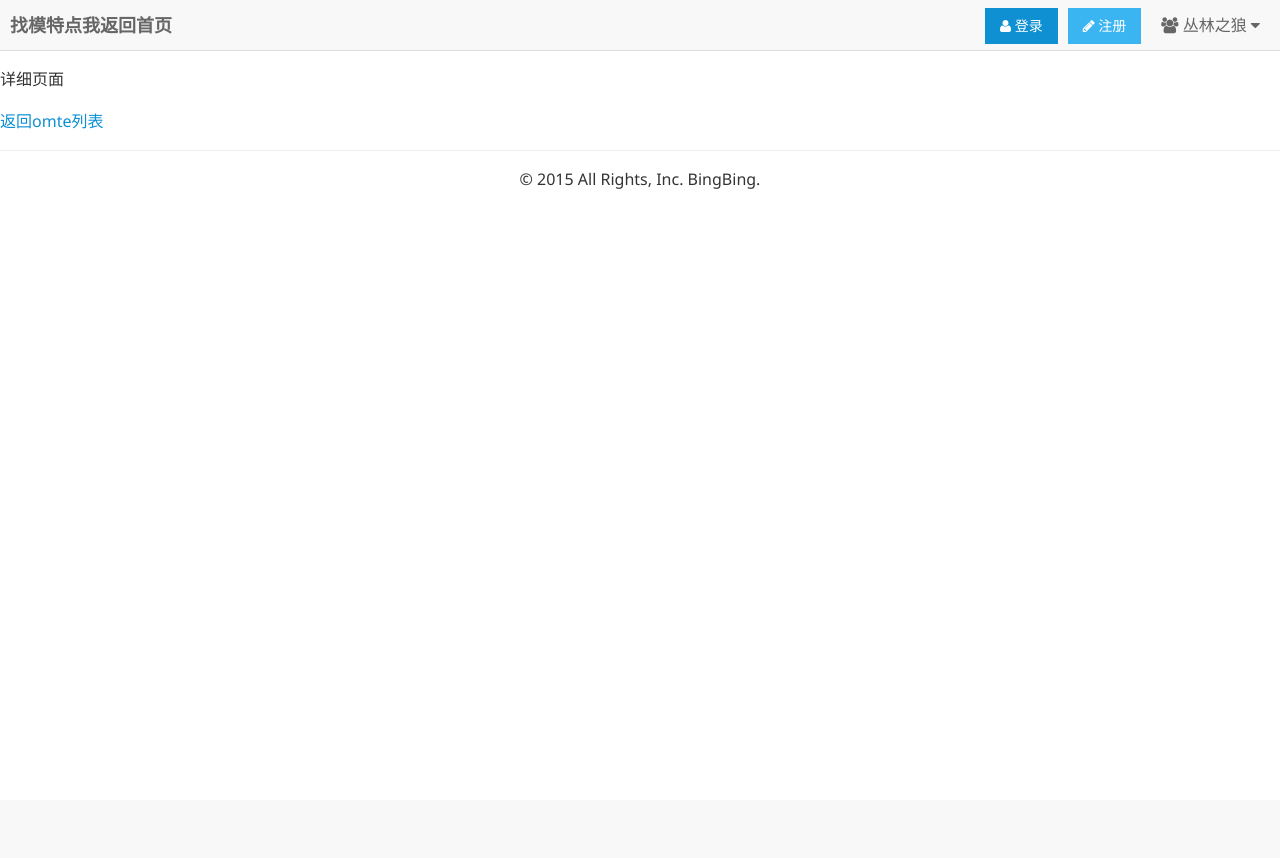
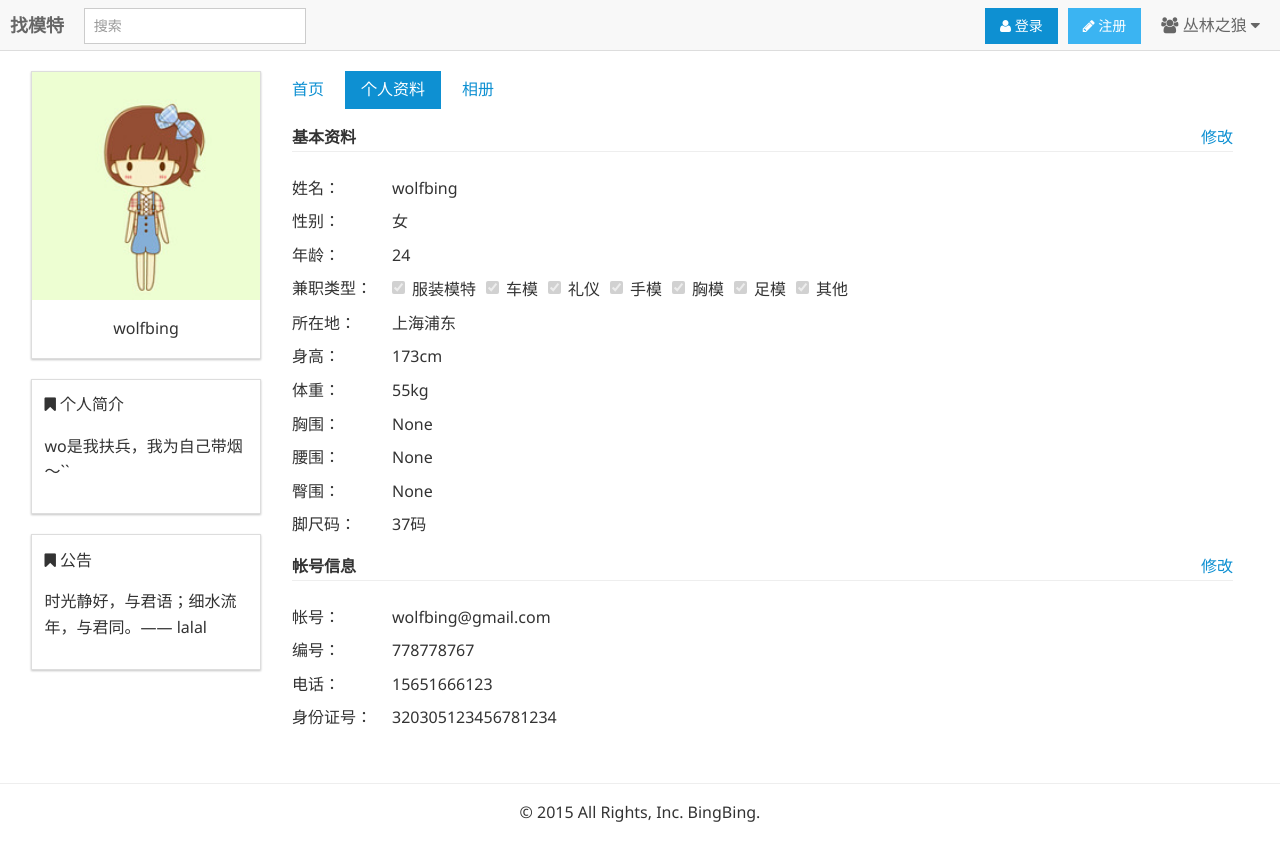
Before and after one commit to wolfbing/lookformodel, a Django app: page /model/detail/ in a window 1280 px wide. Before the commit the page ends 189 px from the top, so only its background shows below. Run offline with Django 3.2, Linux system fonts and the light colour scheme.

Commit message:
模特详细信息

```diff
--- a/apps/home/urls.py
+++ b/apps/home/urls.py
@@ -2,5 +2,5 @@ from django.conf.urls import patterns, url
 import views
 
 urlpatterns = patterns('',
-    url(r'^$',views.home,name="home"),
+    url(r'^$', views.home, name="home"),
 )
--- a/apps/model/urls.py
+++ b/apps/model/urls.py
@@ -2,6 +2,8 @@ from django.conf.urls import patterns, url
 import views
 
 urlpatterns = patterns('',
-    url(r'^$',views.model_list,name="model_list"),
-    url(r'^detail/$',views.model_detail,name="model_detail"),
+    url(r'^$', views.model_list, name="model_list"),
+    url(r'^detail/$', views.model_detail, name="model_detail"),
+    url(r'^album/$', views.model_album, name="model_album"),
+    url(r'^album/photo/$', views.model_photo, name="model_photo"),
 )
--- a/apps/model/views.py
+++ b/apps/model/views.py
@@ -11,3 +11,9 @@ def model_list(request):
 
 def model_detail(request):
 	return render_to_response("model/detail.html")
+
+def model_album(request):
+	return render_to_response("model/album.html")
+
+def model_photo(request):
+	return render_to_response("model/photo.html")
--- /dev/null
+++ b/static/css/apps/model/model.css
@@ -0,0 +1 @@
+.model-template .side-bar{width:260px;float:left;padding:0 15px}.model-template .side-bar .head-pic img{width:100%}.model-template article.container{padding:0 15px 0 260px}.model-template article.container>ul{height:38px}.model-template article.container .content{padding:1em}.model-template article.container .content .content-title{border-bottom:1px solid #eee}@media screen and (max-width:640px){.model-template article.container{padding:0 15px}}.list .left,.list .right{padding-top:8px}.list .left{width:100px;float:left}.list .right{padding-left:100px}.content-title{font-weight:700}.content-title .pull-right{font-weight:200}.am-form-group{margin:0}.am-checkbox-inline{margin-right:10px}.am-checkbox-inline+.am-checkbox-inline{margin-left:0}
--- a/static/css/layout.css
+++ b/static/css/layout.css
@@ -1 +1 @@
-ul{margin:0;padding:0}ul li{list-style:none}.recommend-line{position:relative;padding:20px 0;text-align:center}.recommend-line:before,.recommend-line:after{display:block;position:absolute;top:32px;width:44%;content:"";border-top:1px solid #ededed}.recommend-line:before{left:0}.recommend-line:after{right:0}
+ul{margin:0;padding:0}ul li{list-style:none}fieldset{margin:0;padding:0}.clearfix:before,.clearfix:after{content:" ";display:table}.clearfix:after{clear:both}.pull-left{float:left}.pull-right{float:right}.text-center{text-align:center}.recommend-line{position:relative;padding:20px 0;text-align:center}.recommend-line:before,.recommend-line:after{display:block;position:absolute;top:32px;width:44%;content:"";border-top:1px solid #ededed}.recommend-line:before{left:0}.recommend-line:after{right:0}.main-container{max-width:1248px;margin:20px auto}@media screen and (max-width:640px){.sm-hidden{display:none}}.box-shadow{box-shadow:0 1px 2px #c5c5c5}.box-shadow:hover{box-shadow:0 2px 8px #bbb}
--- a/static/less/apps/home/home.less
+++ b/static/less/apps/home/home.less
@@ -1,12 +1,14 @@
 @import "../../plugins/_css3";
 .recommend-container {
-    max-width: 1248px;
     ul {
         li {
             padding-top: 1.5rem;
             padding-bottom: 1.5rem;
             .transition(0.5s);
         }
+    }
+    .index-model {
+        margin: 0 -15px;
     }
     .recommend-box {
         width: 100%;
--- /dev/null
+++ b/static/less/apps/model/model.less
@@ -0,0 +1,56 @@
+.model-template {
+	.side-bar {
+		width: 260px;
+		float: left;
+		padding: 0 15px;
+		.head-pic {
+			img {
+				width: 100%;
+			}
+		}
+	}
+	article.container {
+		padding: 0 15px 0 260px;
+		&>ul {
+			height: 38px;
+		}
+		.content {
+			padding: 1em;
+			.content-title {
+				border-bottom: 1px solid #eee;
+			}
+		}
+	}
+	@media screen and (max-width: 640px) {
+	    article.container {
+	    	padding: 0 15px;
+	    }
+	}
+}
+.list {
+	.left, .right {
+		padding-top: 8px;
+	}
+	.left {
+		width: 100px;
+		float: left;
+	}
+	.right {
+		padding-left: 100px;
+	}
+}
+.content-title {
+	font-weight: 700;
+	.pull-right {
+		font-weight: 200;
+	}
+}
+.am-form-group {
+	margin: 0;
+}
+.am-checkbox-inline {
+	margin-right: 10px;
+	&+.am-checkbox-inline {
+		margin-left: 0;
+	}
+}
--- a/static/less/layout.less
+++ b/static/less/layout.less
@@ -4,6 +4,30 @@ ul {
     li {
         list-style: none;
     }
+}
+fieldset {
+    margin: 0;
+    padding: 0;
+}
+// 清除浮动
+.clearfix {
+    &:before,
+    &:after {
+        content: " ";
+        display: table;
+    }
+    &:after {
+        clear: both;
+    }
+}
+.pull-left {
+    float: left;
+}
+.pull-right {
+    float: right;
+}
+.text-center {
+    text-align: center;
 }
 .recommend-line {
     position: relative;
@@ -24,3 +48,23 @@ ul {
     	right: 0;
     }
 }
+.main-container {
+    max-width: 1248px;
+    margin: 20px auto;
+}
+
+
+
+@media screen and (max-width: 640px) {
+    .sm-hidden {
+        display: none;
+    }
+}
+
+//效果
+.box-shadow {
+    box-shadow: 0 1px 2px #c5c5c5;
+    &:hover {
+        box-shadow: 0 2px 8px #bbb;
+    }
+}
--- a/templates/layout.html
+++ b/templates/layout.html
@@ -12,11 +12,11 @@
     <meta name="description" content="{% block description %}{% endblock %}">
     <meta name="keywords" content="{% block keywords %}{% endblock %}">
 
-    <link rel="shortcut icon" href="{{STATIC_URL}}favicon.ico">
+    <link rel="shortcut icon" href="{% static 'favicon.ico' %}">
 
     <!-- CSS -->
-    <link rel="stylesheet" href="/static/plugins/AmazeUI-2.2.1/assets/css/amazeui.min.css">
-    <link rel="stylesheet" href="/static/css/layout.css"> {% block css %}{% endblock %}
+    <link rel="stylesheet" href="{% static 'plugins/AmazeUI-2.2.1/assets/css/amazeui.min.css' %}">
+    <link rel="stylesheet" href="{% static 'css/layout.css' %}"> {% block css %}{% endblock %}
 
     <!--[if lt IE 9]>
         <script>
@@ -36,12 +36,17 @@
 
     <header class="am-topbar am-topbar-fixed-top">
         <div class="am-topbar-brand">
-            <a href="{% url 'home' %}"><strong>找模特点我返回首页</strong></a>
+            <a href="{% url 'home' %}"><strong>找模特</strong></a>
         </div>
+
         <button class="am-topbar-btn am-topbar-toggle am-btn am-btn-sm am-btn-success am-show-sm-only" data-am-collapse="{target: '#topbar-collapse'}"><span class="am-sr-only">导航切换</span> <span class="am-icon-bars"></span>
         </button>
         <nav class="am-collapse am-topbar-collapse" id="topbar-collapse">
-
+            <form class="am-topbar-form am-topbar-left am-form-inline" role="search">
+                <div class="am-form-group">
+                    <input type="text" class="am-form-field am-input-sm" placeholder="搜索">
+                </div>
+            </form>
             <ul class="am-nav am-nav-pills am-topbar-nav am-topbar-right admin-header-list">
                 <li class="am-dropdown" data-am-dropdown>
                     <a class="am-dropdown-toggle" data-am-dropdown-toggle href="javascript:;">
@@ -78,10 +83,10 @@
     </footer>
 
     <!-- JS -->
-    <script type="text/javascript" src="/static/plugins/AmazeUI-2.2.1/assets/js/jquery.min.js"></script>
-    <script type="text/javascript" src="/static/plugins/AmazeUI-2.2.1/assets/js/amazeui.min.js"></script>
-    <script type="text/javascript" src="/static/plugins/angular/1.3.14/angular.min.js"></script>
-    <script type="text/javascript" src="/static/js/layout.js"></script>
+    <script type="text/javascript" src="{% static 'plugins/AmazeUI-2.2.1/assets/js/jquery.min.js' %}"></script>
+    <script type="text/javascript" src="{% static 'plugins/AmazeUI-2.2.1/assets/js/amazeui.min.js' %}"></script>
+    <script type="text/javascript" src="{% static 'plugins/angular/1.3.14/angular.min.js' %}"></script>
+    <script type="text/javascript" src="{% static 'js/layout.js' %}"></script>
     {% block javascript %}{% endblock %}
 </body>
 
--- a/templates/model/detail.html
+++ b/templates/model/detail.html
@@ -1,14 +1,68 @@
-{% extends "layout.html" %}
+{% extends "model/model_template.html" %}
 {% load staticfiles %}
 {% block css %}
-    <link rel="stylesheet" href="/static/css/apps/model/detail.css">
+	{{ block.super }}
+    <link rel="stylesheet" href="{% static 'css/apps/model/model-detail.css' %}">
 {% endblock %}
 
-{% block body %}
-	<p>详细页面</p>
-	<a href="{% url 'model_list' %}">返回omte列表</a>
+{% block model_content %}
+	<ul class="am-nav am-nav-pills">
+	    <li><a href="{% url 'home' %}">首页</a>
+	    </li>
+	    <li class="am-active"><a href="#">个人资料</a>
+	    </li>
+	    <li><a href="{% url 'model_album' %}">相册</a>
+	    </li>
+	</ul>
+	<div class="content">
+		<p class="content-title">基本资料<a class="pull-right" href="#">修改</a></p>
+		<div class="list">
+			<div class="left">姓名：</div>
+			<div class="right">wolfbing</div>
+			<div class="left">性别：</div>
+			<div class="right">女</div>
+			<div class="left">年龄：</div>
+			<div class="right">24</div>
+			<div class="left">兼职类型：</div>
+			<div class="right">
+				<fieldset disabled>
+					<div class="am-form-group">
+						<label ng-repeat="model in ['服装模特','车模','礼仪','手模','胸模','足模','其他']" class="am-checkbox-inline">
+							<input type="checkbox" checked>
+							{% verbatim %}{{model}}{% endverbatim %}
+						</label>
+					</div>
+				</fieldset>
+			</div>
+			<div class="left">所在地：</div>
+			<div class="right">上海浦东</div>
+			<div class="left">身高：</div>
+			<div class="right">173cm</div>
+			<div class="left">体重：</div>
+			<div class="right">55kg</div>
+			<div class="left">胸围：</div>
+			<div class="right">None</div>
+			<div class="left">腰围：</div>
+			<div class="right">None</div>
+			<div class="left">臀围：</div>
+			<div class="right">None</div>
+			<div class="left">脚尺码：</div>
+			<div class="right">37码</div>
+		</div>
+		<p class="content-title">帐号信息<a class="pull-right" href="#">修改</a></p>
+		<div class="list">
+			<div class="left">帐号：</div>
+			<div class="right">wolfbing@gmail.com</div>
+			<div class="left">编号：</div>
+			<div class="right">778778767</div>
+			<div class="left">电话：</div>
+			<div class="right">15651666123</div>
+			<div class="left">身份证号：</div>
+			<div class="right">320305123456781234</div>
+		</div>
+	</div>
 {% endblock %}
 
 {% block javascript %}
-	{#}<script type="text/javascript" src="/static/js/apps/model/detail.js"></script>{#}
+	{#}<script type="text/javascript" src="{% static 'js/apps/model/detail.js' %}"></script>{#}
 {% endblock %}
--- /dev/null
+++ b/templates/model/model_template.html
@@ -0,0 +1,38 @@
+{% extends "layout.html" %}
+{% load staticfiles %}
+{% block css %}
+    <link rel="stylesheet" href="{% static 'css/apps/model/model.css' %}">
+{% endblock %}
+
+{% block body %}
+	<!-- <p>详细页面</p>
+	<a href="{% url 'model_list' %}">返回omte列表</a> -->
+
+	<div class="model-template main-container am-g am-g-fixed clearfix">
+		<aside class="side-bar sm-hidden">
+			<div class="head-pic am-panel am-panel-default box-shadow">
+			    <img src="{% static 'images/img/a.png' %}" alt="头像">
+			    <p class="text-center">wolfbing</p>
+			</div>
+			<div class="am-panel am-panel-default box-shadow">
+			    <div class="am-panel-bd">
+			        <p><span class="am-icon-bookmark"></span> 个人简介</p>
+			        <p>wo是我扶兵，我为自己带烟～``</p>
+			    </div>
+			</div>
+			<div class="am-panel am-panel-default box-shadow">
+			    <div class="am-panel-bd">
+			        <p><span class="am-icon-bookmark"></span> 公告</p>
+			        <p>时光静好，与君语；细水流年，与君同。—— lalal</p>
+			    </div>
+			</div>
+		</aside>
+		<article class="container">
+			{% block model_content %}
+			{% endblock %}
+		</article>
+
+	</div>
+
+
+{% endblock %}
```
Also changed, not shown: static/css/apps/home/home.css (+1 -1 lines), templates/home/index.html (+5 -5 lines), templates/model/album.html (added, +24 -0 lines), templates/model/photo.html (added, +24 -0 lines), static/css/apps/model/model-detail.css (added), static/less/apps/model/model-detail.less (added), 1 other file.
